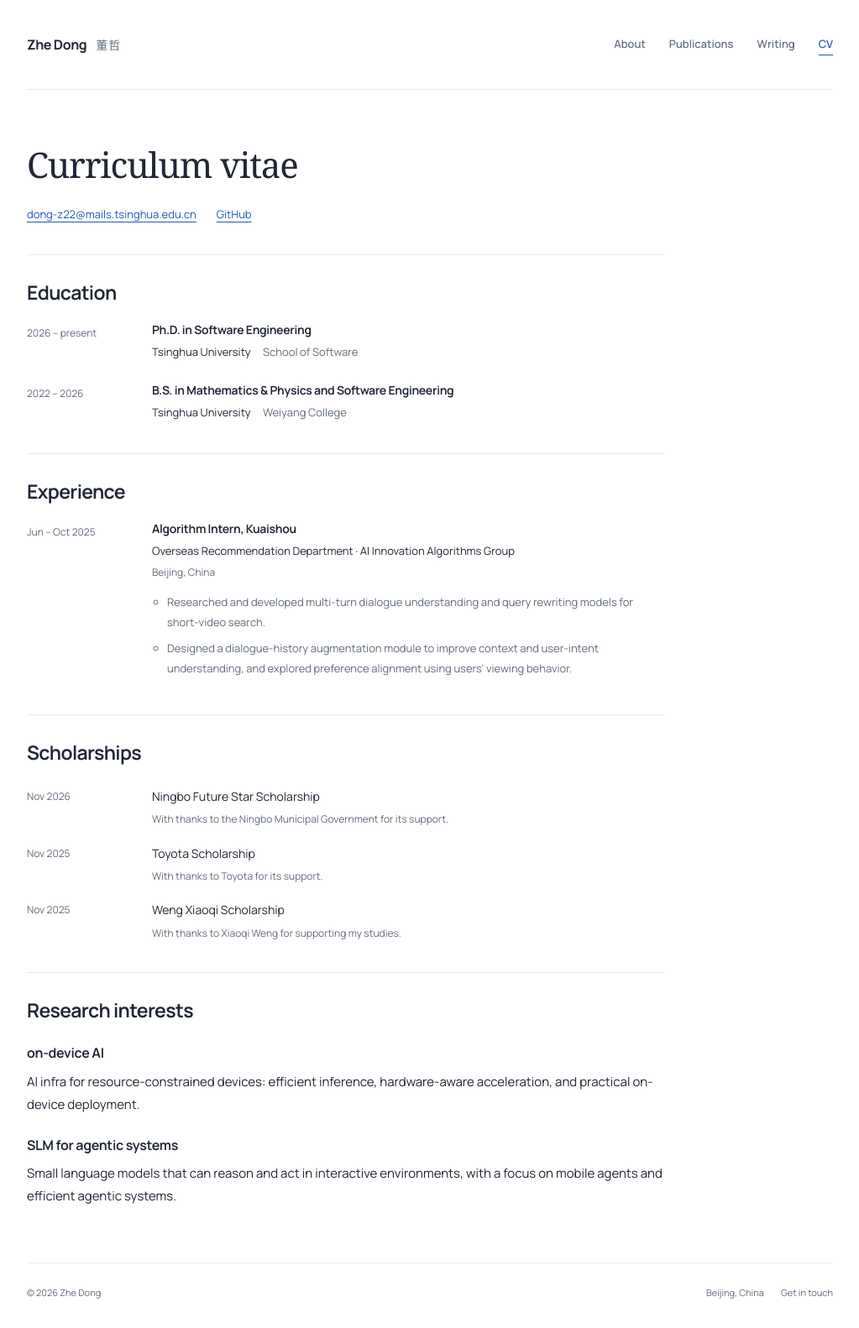
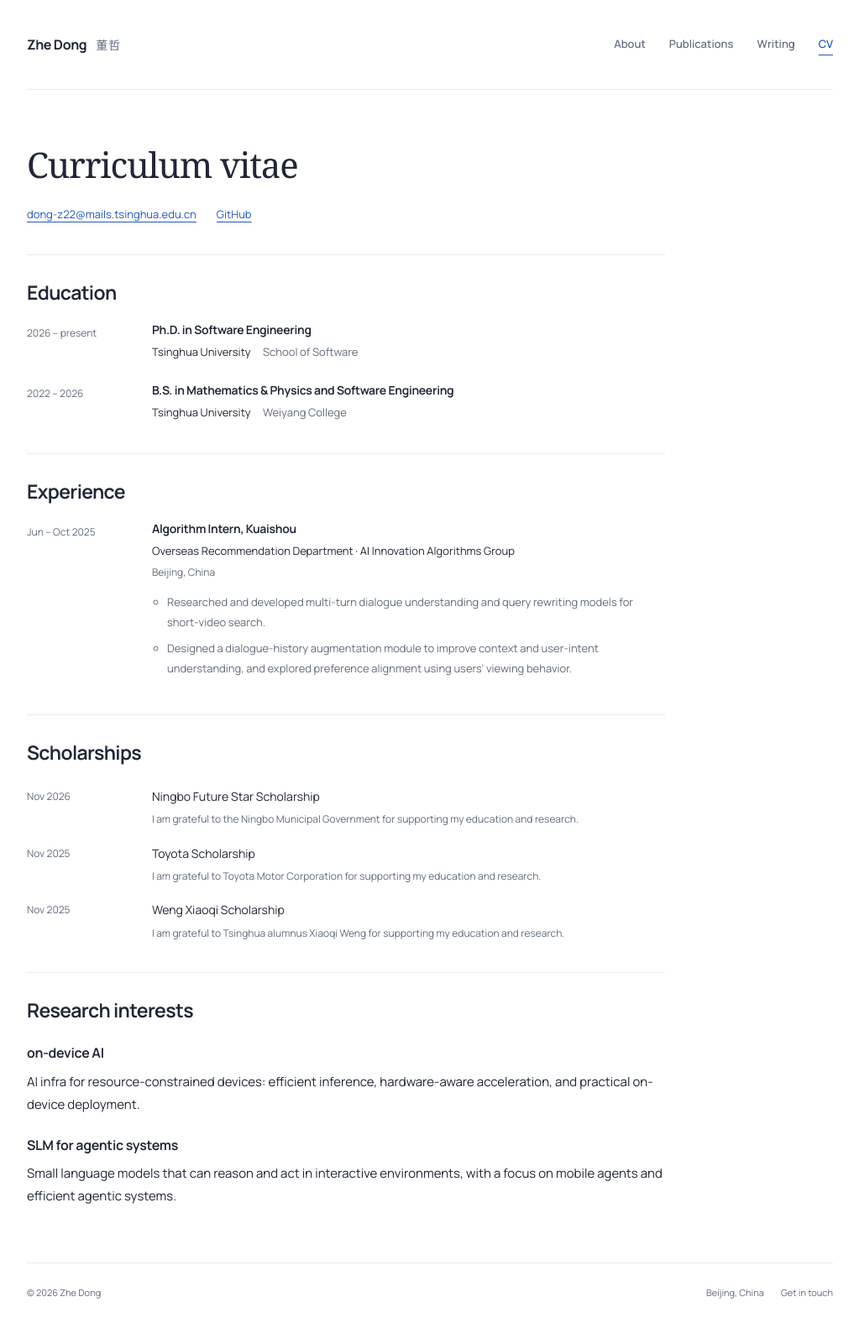
Before and after one commit to Adam-THU/Adam-THU.github.io, a Jekyll site: the page built from _pages/cv.md, in a window 1280 px wide. Shown: the whole page at 84% size, without its empty margins (128-1151 px from the left). Built offline with Jekyll 4.4.1, drawn with Linux system fonts in a browser that asks for light colours.

Commit message:
Polish and unify scholarship acknowledgements

```diff
--- a/_data/cv.json
+++ b/_data/cv.json
@@ -77,17 +77,17 @@
     {
       "title": "Ningbo Future Star Scholarship",
       "date": "2026-11",
-      "summary": "With thanks to the Ningbo Municipal Government for its support."
+      "summary": "I am grateful to the Ningbo Municipal Government for supporting my education and research."
     },
     {
       "title": "Toyota Scholarship",
       "date": "2025-11",
-      "summary": "With thanks to Toyota for its support."
+      "summary": "I am grateful to Toyota Motor Corporation for supporting my education and research."
     },
     {
       "title": "Weng Xiaoqi Scholarship",
       "date": "2025-11",
-      "summary": "With thanks to Xiaoqi Weng for supporting my studies."
+      "summary": "I am grateful to Tsinghua alumnus Xiaoqi Weng for supporting my education and research."
     }
   ]
 }
--- a/_data/profile.yml
+++ b/_data/profile.yml
@@ -35,14 +35,14 @@ experience:
 
 scholarships:
   - name: "Ningbo Future Star Scholarship"
-    thanks: "With thanks to the Ningbo Municipal Government for its support."
+    thanks: "I am grateful to the Ningbo Municipal Government for supporting my education and research."
     date: "2026-11"
     period: "Nov 2026"
   - name: "Toyota Scholarship"
-    thanks: "With thanks to Toyota for its support."
+    thanks: "I am grateful to Toyota Motor Corporation for supporting my education and research."
     date: "2025-11"
     period: "Nov 2025"
   - name: "Weng Xiaoqi Scholarship"
-    thanks: "With thanks to Xiaoqi Weng for supporting my studies."
+    thanks: "I am grateful to Tsinghua alumnus Xiaoqi Weng for supporting my education and research."
     date: "2025-11"
     period: "Nov 2025"
```
